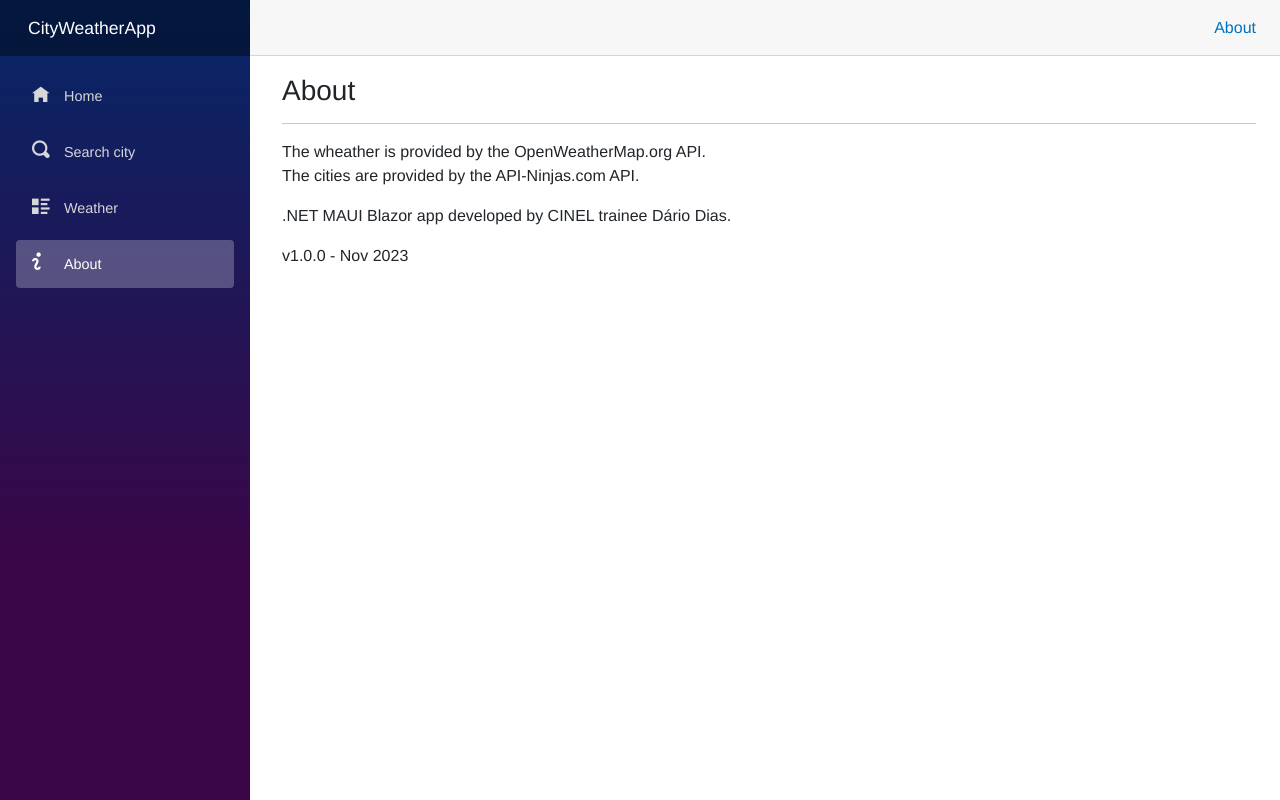
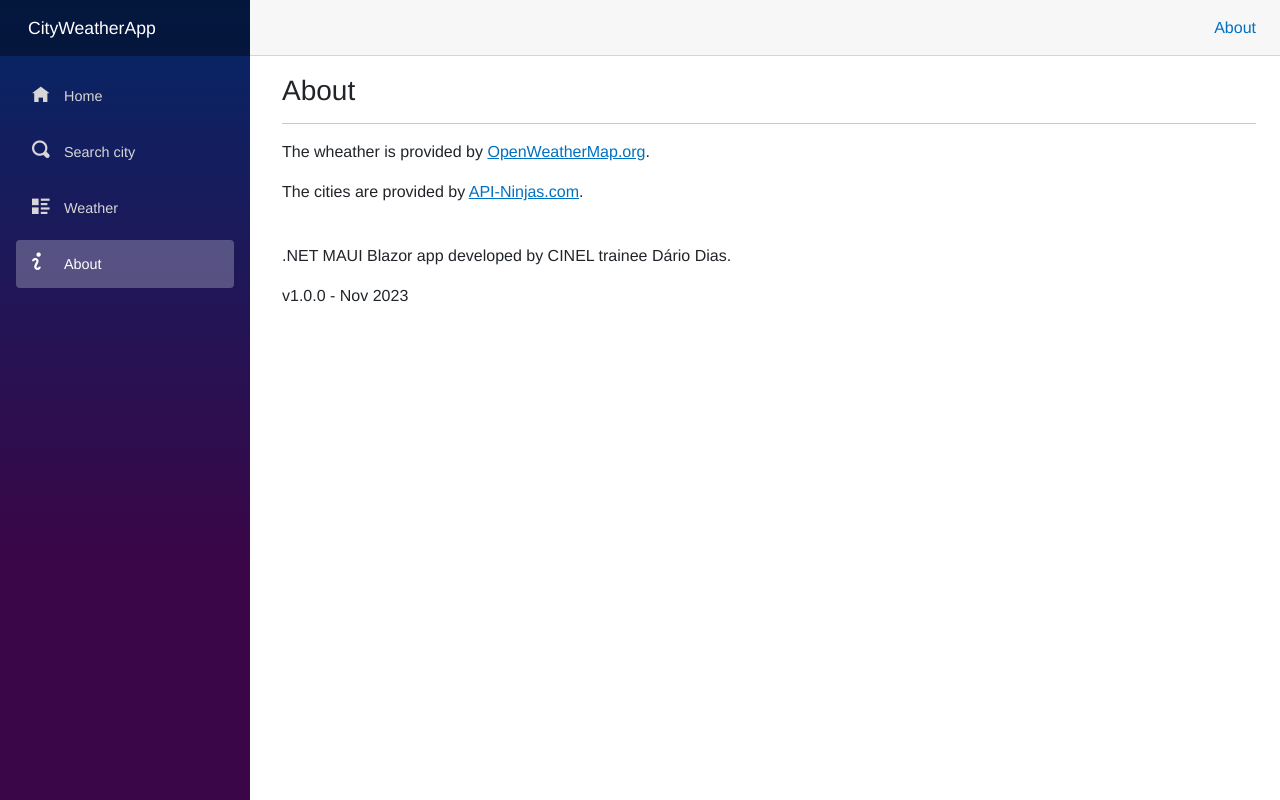
Before and after one commit to Dario-97-d/CityWeatherApp, an ASP.NET Core app: page /About in a window 1280 px wide. Run offline with ASP.NET Core 8, Linux system fonts and the light colour scheme; style sheets or scripts are compiled from the project's sources.

Commit message:
Minor UI upgrades
- Added spacing at About for better readability.
- Updated the card display of city search results to make it look nicer.

```diff
--- a/Pages/About.razor
+++ b/Pages/About.razor
@@ -4,10 +4,14 @@
 <hr />
 
 <p>
-    The wheather is provided by the OpenWeatherMap.org API.
-    <br />
-    The cities are provided by the API-Ninjas.com API.
+    The wheather is provided by <a href="openweathermap.org">OpenWeatherMap.org</a>.
 </p>
+
+<p>
+    The cities are provided by <a href="api-ninjas.com">API-Ninjas.com</a>.
+</p>
+
+<br />
 
 <p>.NET MAUI Blazor app developed by CINEL trainee Dário Dias.</p>
 
--- a/Pages/SearchCity.razor
+++ b/Pages/SearchCity.razor
@@ -34,13 +34,13 @@
         <hr />
         @foreach (var city in _cities)
         {
-            <div class="mb-3 p-2" style="background-color: rgba(255,255,191,0.5); padding: 8px; border: 2px solid navy; border-radius: 8px;">
+            <div class="mb-3" style="background-color: rgba(255,255,191,0.25); padding: 0.5rem 0.75rem; border-radius: 8px; box-shadow: gray 0 0 0.25rem;">
 
                 <span class="btn btn-primary my-1" @onclick="() => NavigateToWeather(city)">@city.Name (@city.Country)</span>
 
                 <p class="mt-2">@city.Latitude, @city.Longitude</p>
 
-                <a href="https://www.google.com/maps?q=@city.Latitude,@city.Longitude"><span class="oi oi-map-marker" style="color: #ea4335;"></span> <u>See map</u></a>
+                <a href="https://www.google.com/maps?q=@city.Latitude,@city.Longitude"><span class="oi oi-map-marker" style="color: #ea4335;"></span> <u>On Google Maps</u></a>
             </div>
         }
     }
```
